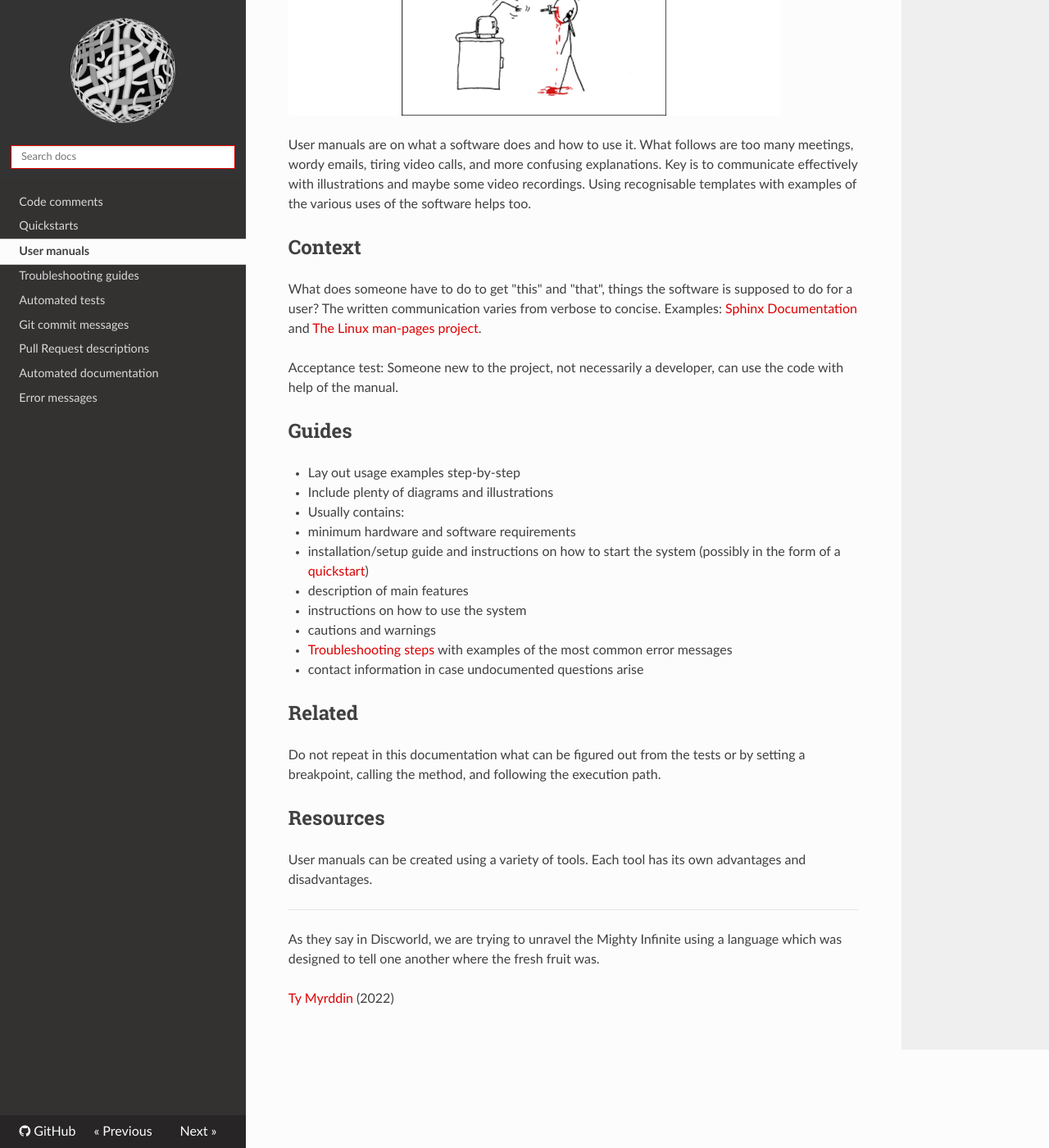
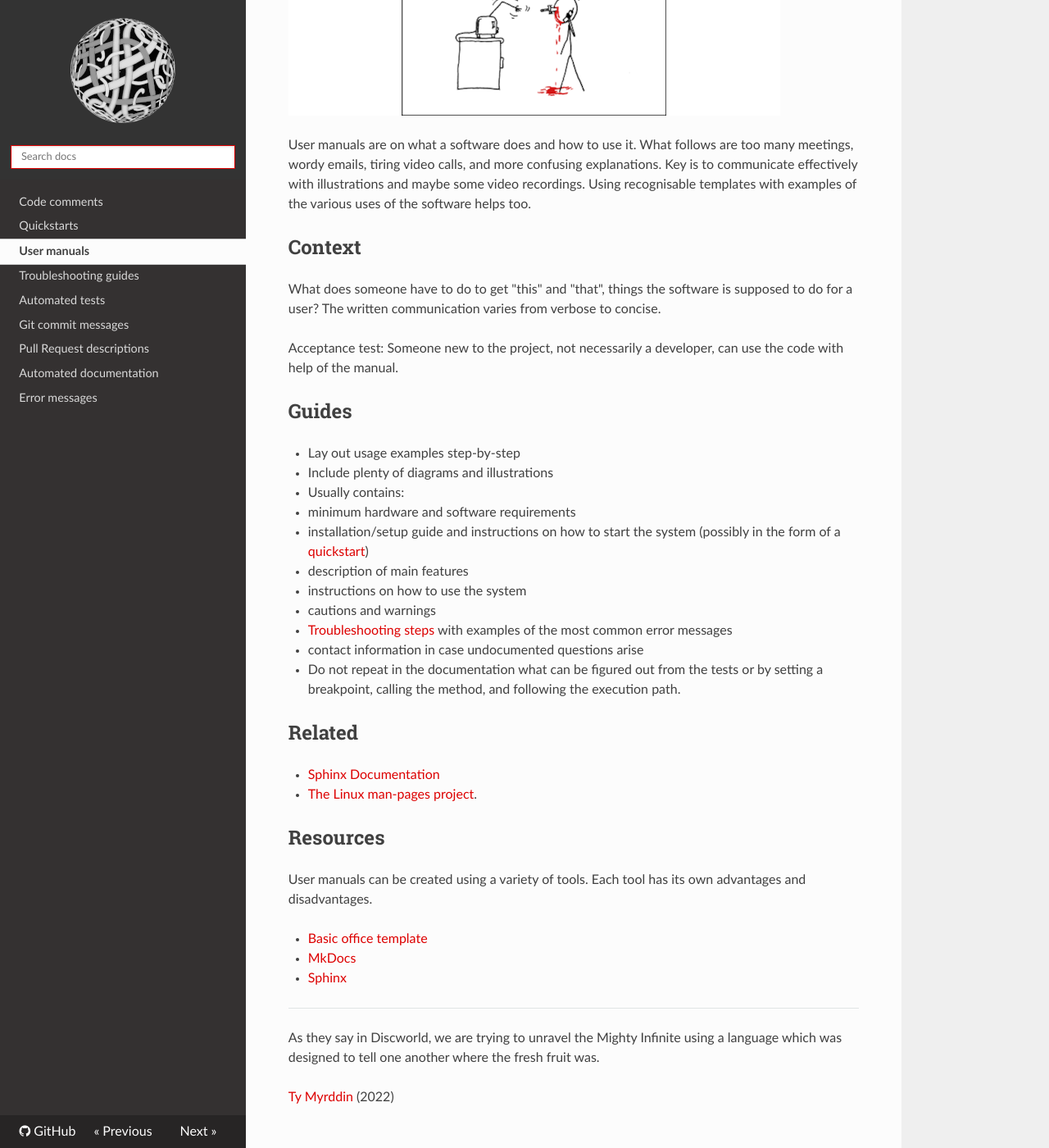
Before and after one commit to tymyrddin/documentation, an MkDocs documentation site: the page built from Documentation/docs/user-manuals.md, in a window 1280 px wide and 1400 px high, scrolled down 419 px. Shown: the whole window at 82% size. Built offline with MkDocs 1.6.1, drawn with Linux system fonts in a browser that asks for light colours; nearby versions of some CDN libraries.

```diff
--- a/Documentation/docs/user-manuals.md
+++ b/Documentation/docs/user-manuals.md
@@ -6,7 +6,7 @@
 
 ## Context
 
-What does someone have to do to get "this" and "that", things the software is supposed to do for a user? The written communication varies from verbose to concise. Examples: [Sphinx Documentation](https://www.sphinx-doc.org/en/master/contents.html) and [The Linux man-pages project](https://www.kernel.org/doc/man-pages/).
+What does someone have to do to get "this" and "that", things the software is supposed to do for a user? The written communication varies from verbose to concise.
 
 Acceptance test: Someone new to the project, not necessarily a developer, can use the code with help of the manual.
 
@@ -22,11 +22,18 @@
   * cautions and warnings
   * [Troubleshooting steps](troubleshooting-guides.md) with examples of the most common error messages
   * contact information in case undocumented questions arise
+  * Do not repeat in the documentation what can be figured out from the tests or by setting a breakpoint, calling the method, and following the execution path.
+
 
 ## Related
 
-Do not repeat in this documentation what can be figured out from the tests or by setting a breakpoint, calling the method, and following the execution path.
+* [Sphinx Documentation](https://www.sphinx-doc.org/en/master/contents.html)
+* [The Linux man-pages project](https://www.kernel.org/doc/man-pages/).
 
 ## Resources
 
 User manuals can be created using a variety of tools. Each tool has its own advantages and disadvantages.
+
+* [Basic office template](https://templates.office.com/en-us/Professional-manual-TM06207126)
+* [MkDocs](https://www.mkdocs.org/)
+* [Sphinx](https://www.sphinx-doc.org/)
```
Also changed, not shown: Documentation/docs/code-comments.md (+0 -1 lines), Documentation/docs/troubleshooting-guides.md (+2 -2 lines).
